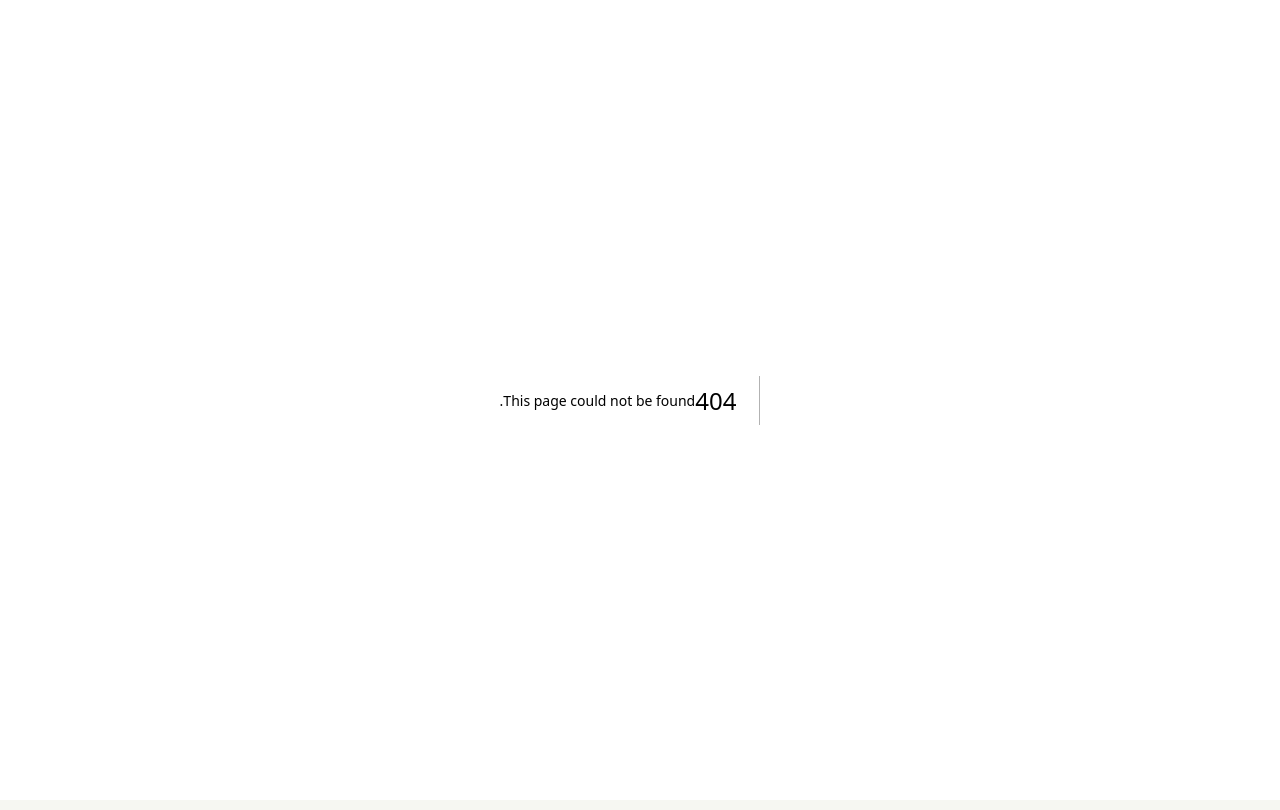
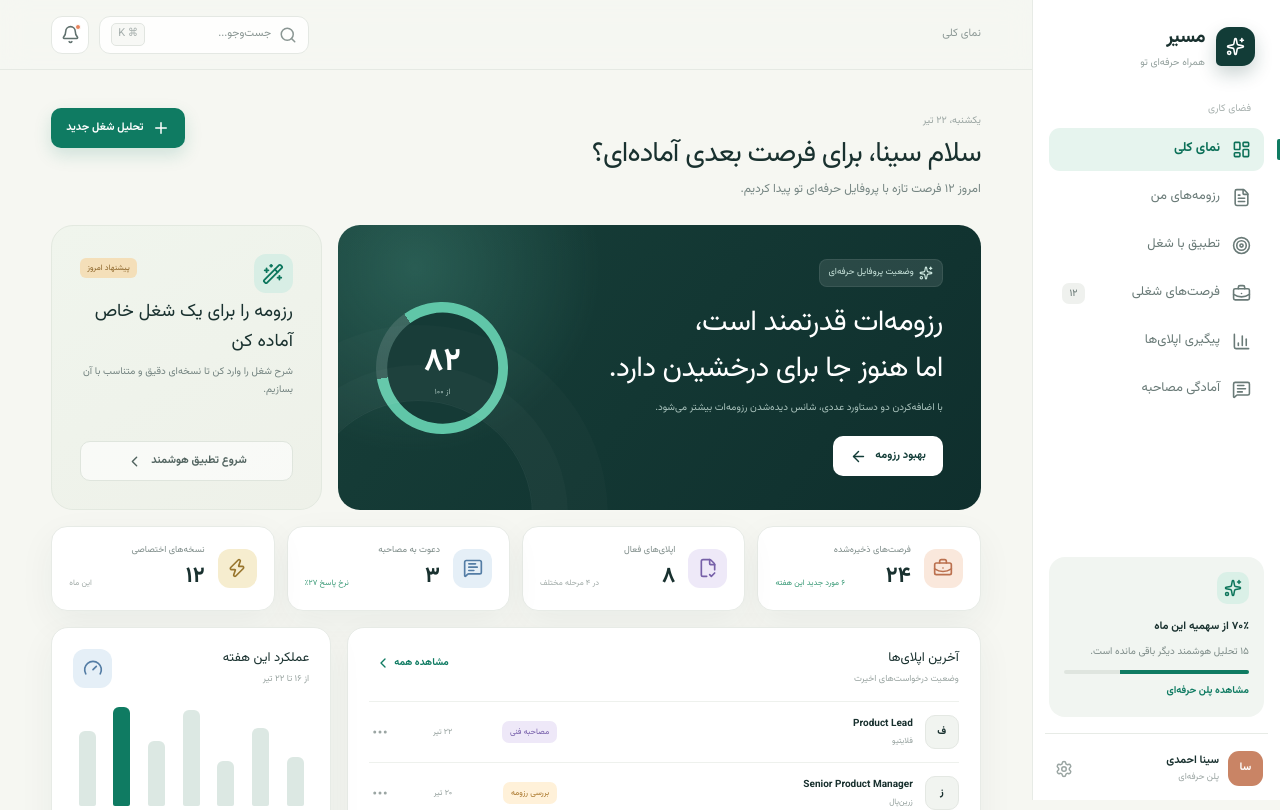
Before and after one commit to Mrshcom/radikar, a Next.js app: page /dashboard in a window 1280 px wide. Before the commit this address had no page. Shown: the top 810 px of the page. Built offline with nearby package versions, Linux system fonts and the light colour scheme.

Commit message:
Add Next App Router pages

```diff
--- /dev/null
+++ b/app/applications/page.tsx
@@ -0,0 +1,5 @@
+import { MasirApp } from "../page";
+
+export default function ApplicationsRoute() {
+  return <MasirApp initialPage="applications" />;
+}
--- /dev/null
+++ b/app/dashboard/page.tsx
@@ -0,0 +1,5 @@
+import { MasirApp } from "../page";
+
+export default function DashboardRoute() {
+  return <MasirApp initialPage="dashboard" />;
+}
--- /dev/null
+++ b/app/interview/page.tsx
@@ -0,0 +1,5 @@
+import { MasirApp } from "../page";
+
+export default function InterviewRoute() {
+  return <MasirApp initialPage="interview" />;
+}
--- /dev/null
+++ b/app/jobs/page.tsx
@@ -0,0 +1,5 @@
+import { MasirApp } from "../page";
+
+export default function JobsRoute() {
+  return <MasirApp initialPage="jobs" />;
+}
--- /dev/null
+++ b/app/match/page.tsx
@@ -0,0 +1,5 @@
+import { MasirApp } from "../page";
+
+export default function MatchRoute() {
+  return <MasirApp initialPage="match" />;
+}
--- a/app/page.tsx
+++ b/app/page.tsx
@@ -1,6 +1,7 @@
 "use client";
 
 import { useEffect, useMemo, useRef, useState, type ReactNode } from "react";
+import { usePathname, useRouter } from "next/navigation";
 import {
   ArrowLeft,
   BarChart3,
@@ -38,6 +39,19 @@ import {
 } from "lucide-react";
 
 type PageKey = "dashboard" | "resumes" | "match" | "jobs" | "applications" | "interview";
+
+const pageRoutes: Record<PageKey, string> = {
+  dashboard: "/dashboard",
+  resumes: "/resumes",
+  match: "/match",
+  jobs: "/jobs",
+  applications: "/applications",
+  interview: "/interview",
+};
+
+const routePages = Object.fromEntries(
+  Object.entries(pageRoutes).map(([page, route]) => [route, page]),
+) as Record<string, PageKey>;
 type Notify = (message: string) => void;
 
 const menuItems: { id: PageKey; label: string; icon: typeof LayoutDashboard }[] = [
@@ -460,13 +474,20 @@ function InterviewPage({ notify }: { notify: Notify }) {
   );
 }
 
-export default function Home() {
-  const [activePage, setActivePage] = useState<PageKey>("dashboard");
+export function MasirApp({ initialPage = "dashboard" }: { initialPage?: PageKey }) {
+  const pathname = usePathname();
+  const router = useRouter();
+  const activePage = routePages[pathname] ?? initialPage;
   const [noticeOpen, setNoticeOpen] = useState(false);
   const [toast, setToast] = useState("");
   const [globalDialog, setGlobalDialog] = useState<"search" | "settings" | "plan" | null>(null);
   const title = useMemo(() => menuItems.find((item) => item.id === activePage)?.label, [activePage]);
   const notify = (message: string) => setToast(message);
+  const navigate = (page: PageKey) => router.push(pageRoutes[page]);
+
+  useEffect(() => {
+    if (pathname === "/") router.replace(pageRoutes.dashboard);
+  }, [pathname, router]);
 
   useEffect(() => {
     if (!toast) return;
@@ -483,10 +504,10 @@ export default function Home() {
   }, []);
 
   const content = {
-    dashboard: <Dashboard onNavigate={setActivePage} notify={notify} />,
+    dashboard: <Dashboard onNavigate={navigate} notify={notify} />,
     resumes: <Resumes notify={notify} />,
     match: <MatchPage notify={notify} />,
-    jobs: <JobsPage onNavigate={setActivePage} notify={notify} />,
+    jobs: <JobsPage onNavigate={navigate} notify={notify} />,
     applications: <ApplicationsPage notify={notify} />,
     interview: <InterviewPage notify={notify} />,
   }[activePage];
@@ -494,10 +515,10 @@ export default function Home() {
   return (
     <div className="app-shell" dir="rtl">
       <aside className="sidebar">
-        <button className="brand" onClick={() => setActivePage("dashboard")}><span><Sparkles size={19} /></span><div><strong>مسیر</strong><small>همراه حرفه‌ای تو</small></div></button>
+        <button className="brand" onClick={() => navigate("dashboard")}><span><Sparkles size={19} /></span><div><strong>مسیر</strong><small>همراه حرفه‌ای تو</small></div></button>
         <nav aria-label="منوی اصلی">
           <span className="nav-caption">فضای کاری</span>
-          {menuItems.map((item) => { const Icon = item.icon; return <button key={item.id} className={activePage === item.id ? "active" : ""} onClick={() => setActivePage(item.id)}><Icon size={19} /><span>{item.label}</span>{item.id === "jobs" && <em>۱۲</em>}</button>; })}
+          {menuItems.map((item) => { const Icon = item.icon; return <button key={item.id} className={activePage === item.id ? "active" : ""} onClick={() => navigate(item.id)}><Icon size={19} /><span>{item.label}</span>{item.id === "jobs" && <em>۱۲</em>}</button>; })}
         </nav>
         <div className="sidebar-upgrade"><div className="upgrade-icon"><Sparkles size={18} /></div><strong>۷۰٪ از سهمیه این ماه</strong><p>۱۵ تحلیل هوشمند دیگر باقی مانده است.</p><div><i /></div><button onClick={() => setGlobalDialog("plan")}>مشاهده پلن حرفه‌ای</button></div>
         <div className="sidebar-user"><div className="avatar">سا</div><div><strong>سینا احمدی</strong><span>پلن حرفه‌ای</span></div><button aria-label="تنظیمات" onClick={() => setGlobalDialog("settings")}><Settings size={18} /></button></div>
@@ -507,16 +528,18 @@ export default function Home() {
         <header className="topbar">
           <div className="mobile-brand"><span><Sparkles size={17} /></span><strong>مسیر</strong></div>
           <span className="current-page">{title}</span>
-          <div className="topbar-actions"><button className="search-button" onClick={() => setGlobalDialog("search")}><Search size={18} /><span>جست‌وجو...</span><kbd>⌘ K</kbd></button><button className="notification-button" onClick={() => setNoticeOpen((value) => !value)} aria-label="اعلان‌ها"><Bell size={19} /><i /></button>{noticeOpen && <div className="notice-popover"><strong>یک فرصت تازه برای تو</strong><p>موقعیت Product Lead با تطابق ۸۹٪ پیدا شد.</p><button onClick={() => { setActivePage("jobs"); setNoticeOpen(false); }}>مشاهده فرصت</button></div>}</div>
+          <div className="topbar-actions"><button className="search-button" onClick={() => setGlobalDialog("search")}><Search size={18} /><span>جست‌وجو...</span><kbd>⌘ K</kbd></button><button className="notification-button" onClick={() => setNoticeOpen((value) => !value)} aria-label="اعلان‌ها"><Bell size={19} /><i /></button>{noticeOpen && <div className="notice-popover"><strong>یک فرصت تازه برای تو</strong><p>موقعیت Product Lead با تطابق ۸۹٪ پیدا شد.</p><button onClick={() => { navigate("jobs"); setNoticeOpen(false); }}>مشاهده فرصت</button></div>}</div>
         </header>
         <div className="content">{content}</div>
       </main>
 
-      <nav className="mobile-nav" aria-label="منوی موبایل">{menuItems.slice(0, 5).map((item) => { const Icon = item.icon; return <button key={item.id} className={activePage === item.id ? "active" : ""} onClick={() => setActivePage(item.id)}><Icon size={19} /><span>{item.label.split(" ")[0]}</span></button>; })}</nav>
+      <nav className="mobile-nav" aria-label="منوی موبایل">{menuItems.slice(0, 5).map((item) => { const Icon = item.icon; return <button key={item.id} className={activePage === item.id ? "active" : ""} onClick={() => navigate(item.id)}><Icon size={19} /><span>{item.label.split(" ")[0]}</span></button>; })}</nav>
       {toast && <div className="toast" role="status"><CheckCircle2 size={19} />{toast}</div>}
-      {globalDialog === "search" && <Modal title="جست‌وجوی سریع" description="مستقیم به هر بخش یا اقدام برو." onClose={() => setGlobalDialog(null)}><div className="command-search"><div><Search size={18} /><input autoFocus placeholder="مثلاً رزومه، فرصت شغلی یا مصاحبه..." /></div>{menuItems.map((item) => { const Icon = item.icon; return <button key={item.id} onClick={() => { setActivePage(item.id); setGlobalDialog(null); }}><Icon size={18} /><span>{item.label}</span><ChevronLeft size={16} /></button>; })}</div></Modal>}
+      {globalDialog === "search" && <Modal title="جست‌وجوی سریع" description="مستقیم به هر بخش یا اقدام برو." onClose={() => setGlobalDialog(null)}><div className="command-search"><div><Search size={18} /><input autoFocus placeholder="مثلاً رزومه، فرصت شغلی یا مصاحبه..." /></div>{menuItems.map((item) => { const Icon = item.icon; return <button key={item.id} onClick={() => { navigate(item.id); setGlobalDialog(null); }}><Icon size={18} /><span>{item.label}</span><ChevronLeft size={16} /></button>; })}</div></Modal>}
       {globalDialog === "settings" && <Modal title="تنظیمات پروفایل" description="ترجیحات کاری برای پیشنهادهای دقیق‌تر استفاده می‌شوند." onClose={() => setGlobalDialog(null)}><div className="form-stack"><label>نام و نام خانوادگی<input defaultValue="سینا احمدی" /></label><label>عنوان هدف<input defaultValue="Senior Product Manager" /></label><label>نوع همکاری<select defaultValue="هیبرید"><option>هیبرید</option><option>دورکاری</option><option>حضوری</option></select></label><div className="modal-actions"><button className="secondary-btn" onClick={() => setGlobalDialog(null)}>انصراف</button><button className="primary-btn" onClick={() => { setGlobalDialog(null); notify("تنظیمات پروفایل ذخیره شد"); }}>ذخیره تنظیمات</button></div></div></Modal>}
       {globalDialog === "plan" && <Modal title="پلن حرفه‌ای مسیر" description="امکانات فعال حساب و سهمیه ماهانه تو." onClose={() => setGlobalDialog(null)}><div className="plan-card"><div><Sparkles size={23} /><strong>حرفه‌ای</strong><span>فعال تا ۲۲ مرداد</span></div><ul><li><Check size={15} /> ۵۰ تحلیل هوشمند در ماه</li><li><Check size={15} /> رزومه و خروجی PDF نامحدود</li><li><Check size={15} /> تمرین مصاحبه و بازخورد</li><li><Check size={15} /> پیگیری نامحدود اپلای‌ها</li></ul><button className="primary-btn full" onClick={() => { setGlobalDialog(null); notify("صفحه مدیریت اشتراک آماده شد"); }}>مدیریت اشتراک</button></div></Modal>}
     </div>
   );
 }
+
+export default MasirApp;
--- /dev/null
+++ b/app/resumes/page.tsx
@@ -0,0 +1,5 @@
+import { MasirApp } from "../page";
+
+export default function ResumesRoute() {
+  return <MasirApp initialPage="resumes" />;
+}
```
